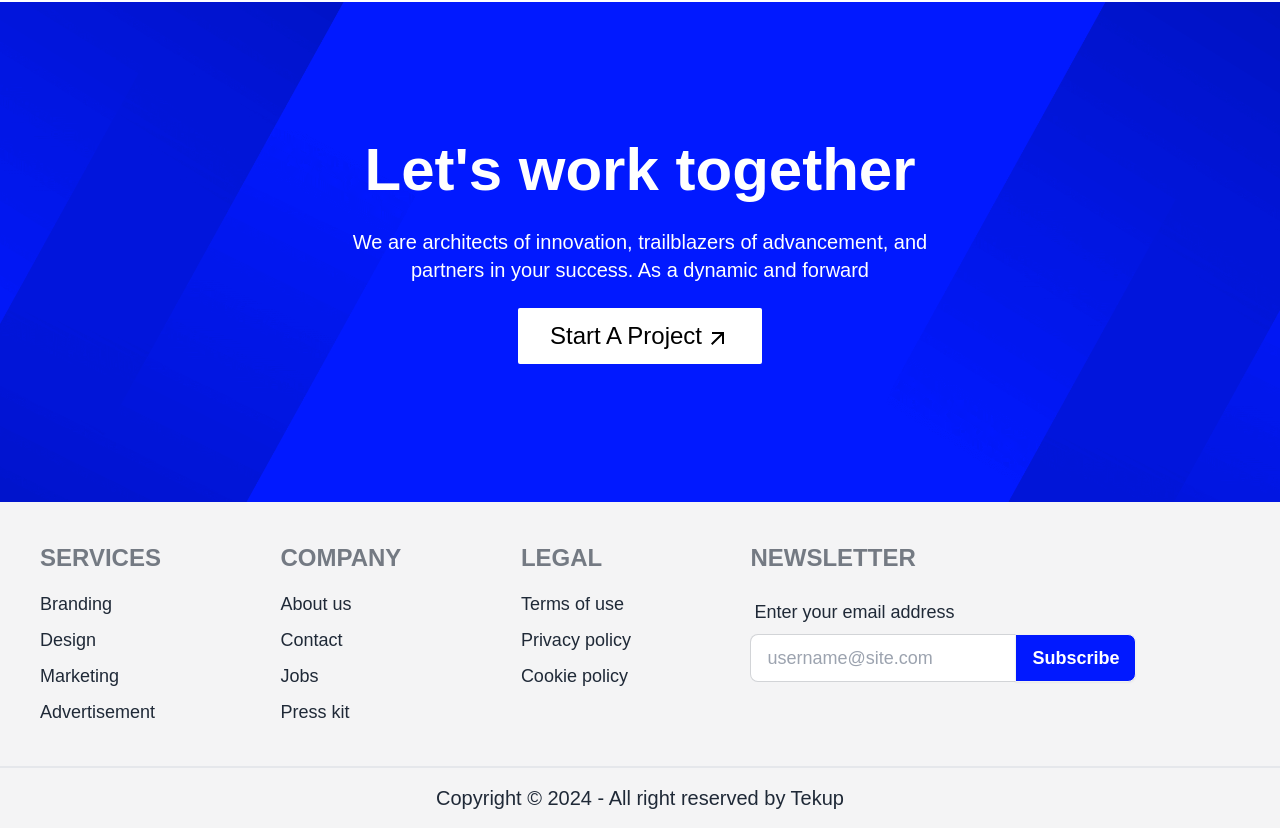
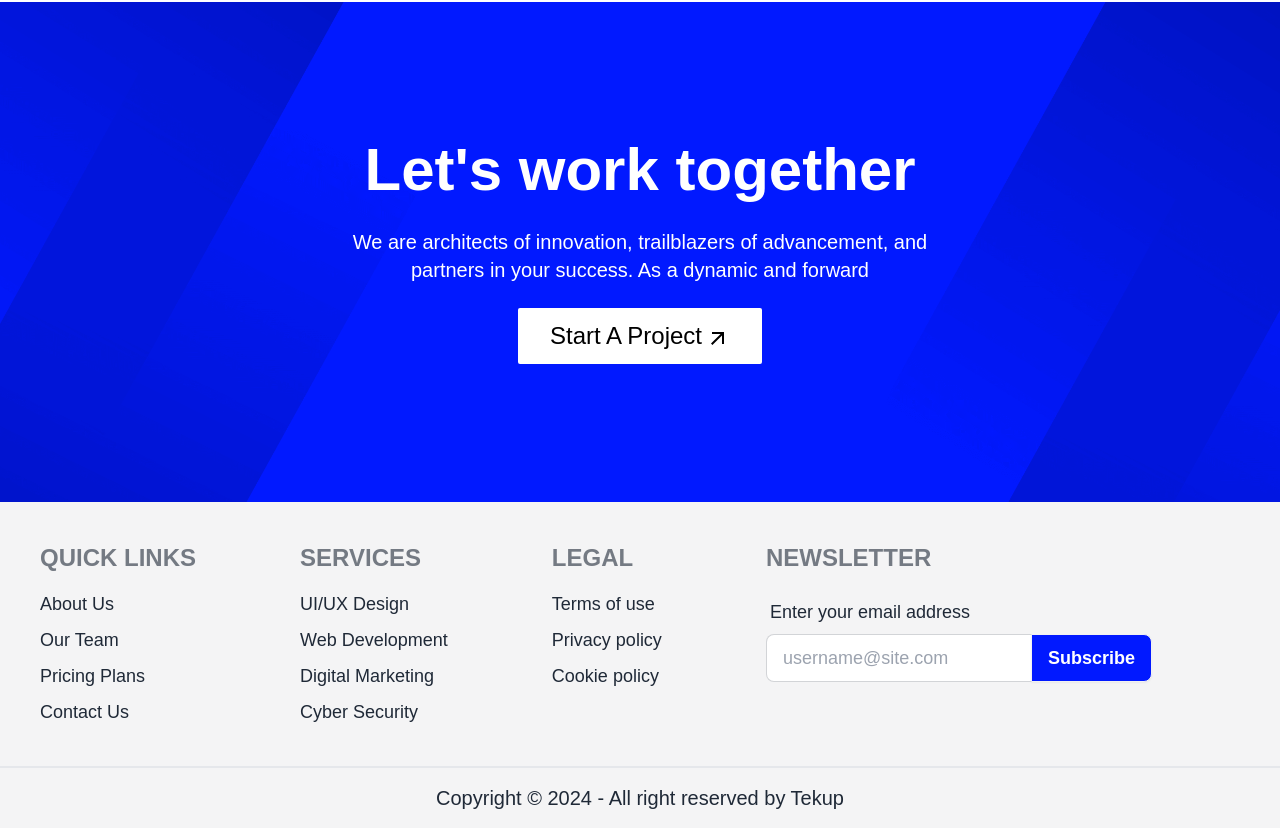
Before and after one commit to Amin7775/Tekup-Employee-Management-client-side, a React (Vite) app: page / in a window 1280 px wide. Shown: the part 3244-4072 px from the top of the page. Built offline with nearby package versions, Linux system fonts and the light colour scheme; a web font is replaced by a local one.

Commit message:
updated footer

```diff
--- a/src/Components/Footer/Footer.jsx
+++ b/src/Components/Footer/Footer.jsx
@@ -3,18 +3,18 @@ const Footer = () => {
     <div className="bg-custom_grey ">
       <footer className="footer p-10 container mx-auto text-base-content">
         <nav>
-          <h6 className="footer-title text-2xl">Services</h6>
-          <a className="link link-hover text-lg">Branding</a>
-          <a className="link link-hover text-lg">Design</a>
-          <a className="link link-hover text-lg">Marketing</a>
-          <a className="link link-hover text-lg">Advertisement</a>
+          <h6 className="footer-title text-2xl">Quick Links</h6>
+          <a className="link link-hover text-lg">About Us</a>
+          <a className="link link-hover text-lg">Our Team</a>
+          <a className="link link-hover text-lg">Pricing Plans</a>
+          <a className="link link-hover text-lg">Contact Us</a>
         </nav>
         <nav>
-          <h6 className="footer-title text-2xl">Company</h6>
-          <a className="link link-hover text-lg">About us</a>
-          <a className="link link-hover text-lg">Contact</a>
-          <a className="link link-hover text-lg">Jobs</a>
-          <a className="link link-hover text-lg">Press kit</a>
+          <h6 className="footer-title text-2xl">Services</h6>
+          <a className="link link-hover text-lg">UI/UX Design</a>
+          <a className="link link-hover text-lg">Web Development</a>
+          <a className="link link-hover text-lg">Digital Marketing</a>
+          <a className="link link-hover text-lg">Cyber Security</a>
         </nav>
         <nav>
           <h6 className="footer-title text-2xl">Legal</h6>
```
